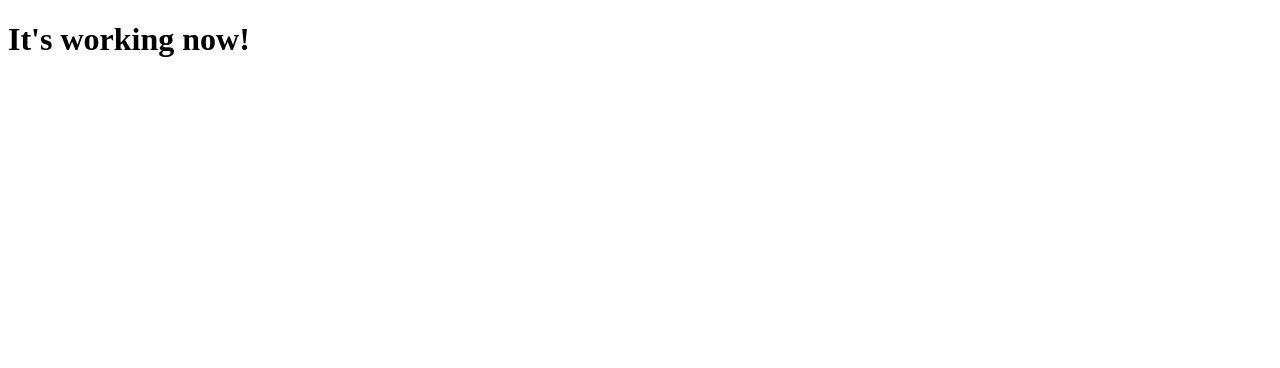
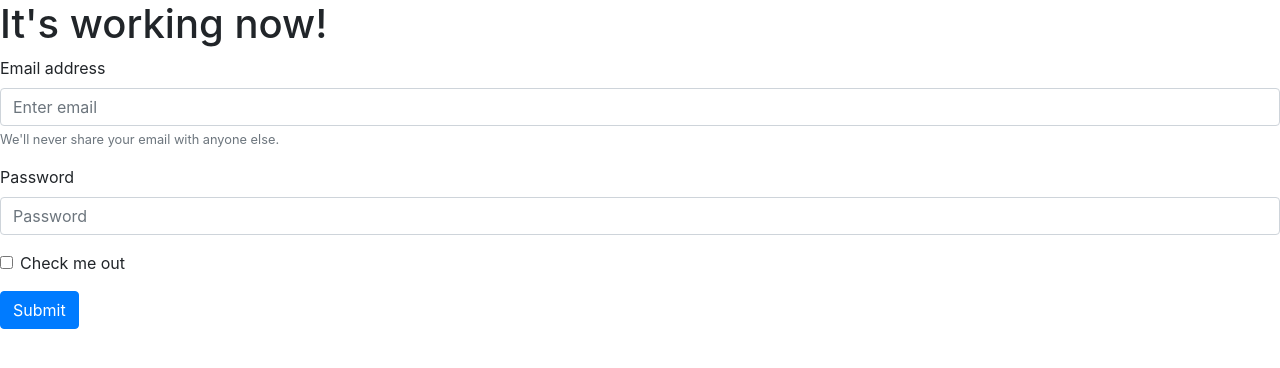
Before and after one commit to jsefiani/jsefiani.github.io, a plain HTML site: page index.html in a window 1280 px wide. Drawn offline with nearby package versions, Linux system fonts and the light colour scheme.

Commit message:
Updated version

```diff
--- a/index.html
+++ b/index.html
@@ -6,8 +6,33 @@
     <meta http-equiv="X-UA-Compatible" content="ie=edge">
     <title>Document</title>
     <link rel="stylesheet" href="./style.css">
+    <link rel="stylesheet" href="https://stackpath.bootstrapcdn.com/bootstrap/4.1.3/css/bootstrap.min.css" integrity="sha384-MCw98/SFnGE8fJT3GXwEOngsV7Zt27NXFoaoApmYm81iuXoPkFOJwJ8ERdknLPMO" crossorigin="anonymous">
 </head>
 <body>
     <h1>It's working now!</h1>
+
+
+    <form>
+        <div class="form-group">
+            <label for="exampleInputEmail1">Email address</label>
+            <input type="email" class="form-control" id="exampleInputEmail1" aria-describedby="emailHelp" placeholder="Enter email">
+            <small id="emailHelp" class="form-text text-muted">We'll never share your email with anyone else.</small>
+        </div>
+        <div class="form-group">
+            <label for="exampleInputPassword1">Password</label>
+            <input type="password" class="form-control" id="exampleInputPassword1" placeholder="Password">
+        </div>
+        <div class="form-group form-check">
+            <input type="checkbox" class="form-check-input" id="exampleCheck1">
+            <label class="form-check-label" for="exampleCheck1">Check me out</label>
+        </div>
+        <button type="submit" class="btn btn-primary">Submit</button>
+    </form>
+    <script src="https://code.jquery.com/jquery-3.3.1.slim.min.js" integrity="sha384-q8i/X+965DzO0rT7abK41JStQIAqVgRVzpbzo5smXKp4YfRvH+8abtTE1Pi6jizo"
+        crossorigin="anonymous"></script>
+    <script src="https://cdnjs.cloudflare.com/ajax/libs/popper.js/1.14.3/umd/popper.min.js" integrity="sha384-ZMP7rVo3mIykV+2+9J3UJ46jBk0WLaUAdn689aCwoqbBJiSnjAK/l8WvCWPIPm49"
+        crossorigin="anonymous"></script>
+    <script src="https://stackpath.bootstrapcdn.com/bootstrap/4.1.3/js/bootstrap.min.js" integrity="sha384-ChfqqxuZUCnJSK3+MXmPNIyE6ZbWh2IMqE241rYiqJxyMiZ6OW/JmZQ5stwEULTy"
+        crossorigin="anonymous"></script>
 </body>
 </html>
```
